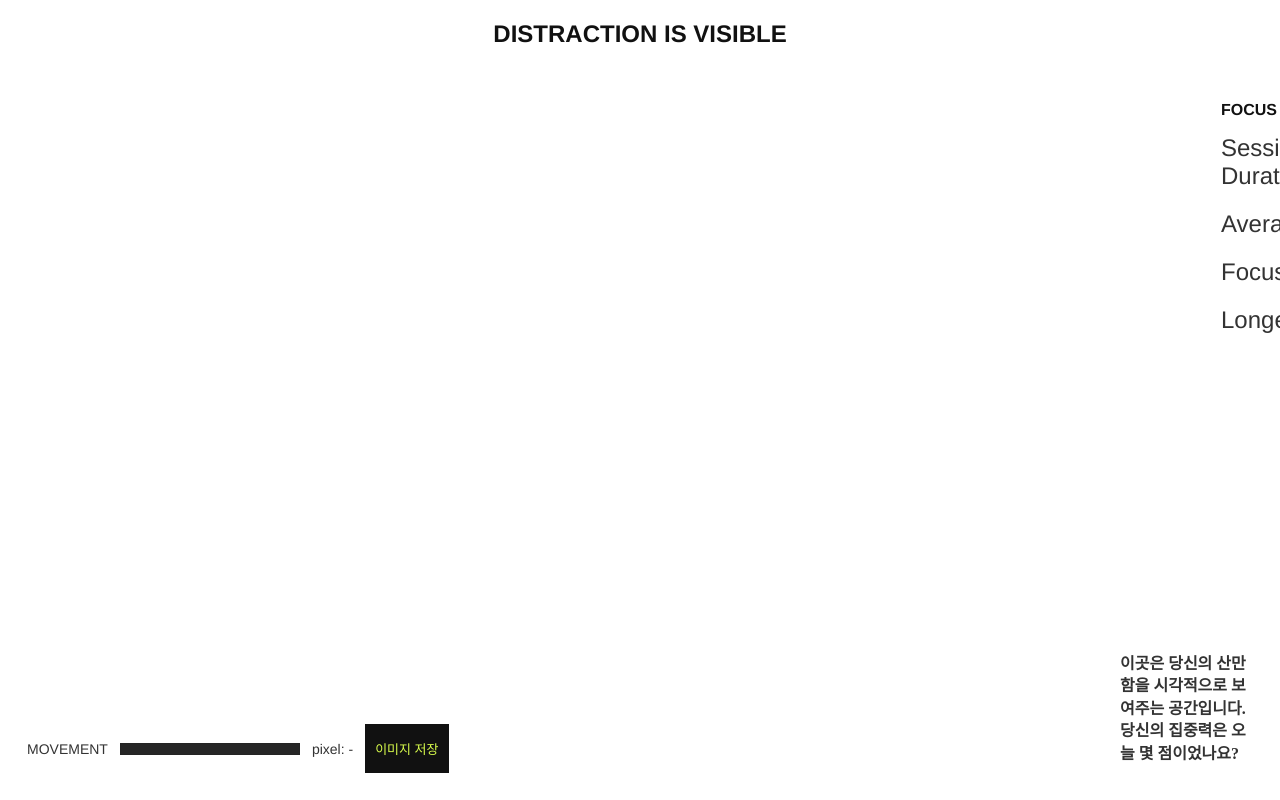
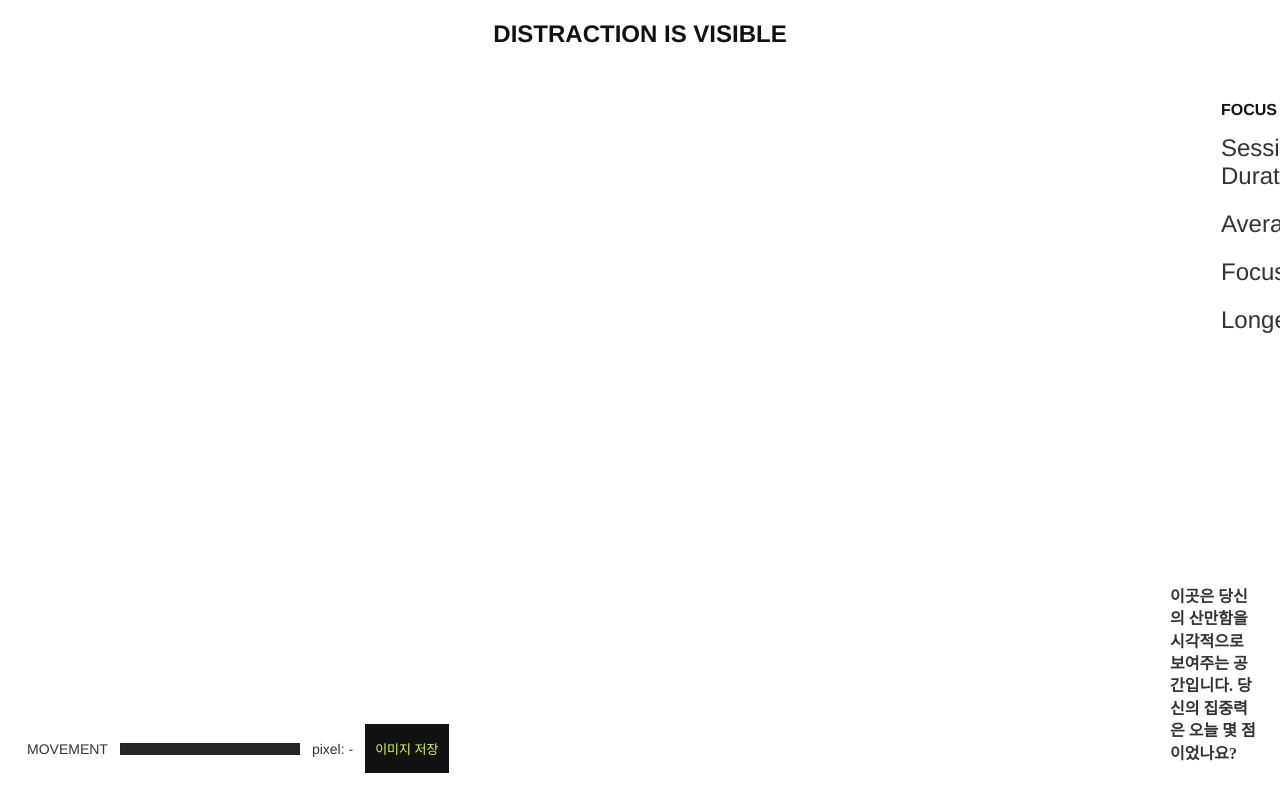
Before and after one commit to jayunJang/6week, a plain HTML site: page index.html in a window 1280 px wide. Drawn offline with Linux system fonts and the light colour scheme; a script that the page names is missing.

Commit message:
Update index.html

```diff
--- a/index.html
+++ b/index.html
@@ -94,7 +94,7 @@
         /* Description text */
         .description-text {
             position: fixed;
-            left: 1100px;
+            left: 1150px;
             bottom: 20px;
             font-size: 16px;
             font-weight: 700;
```
